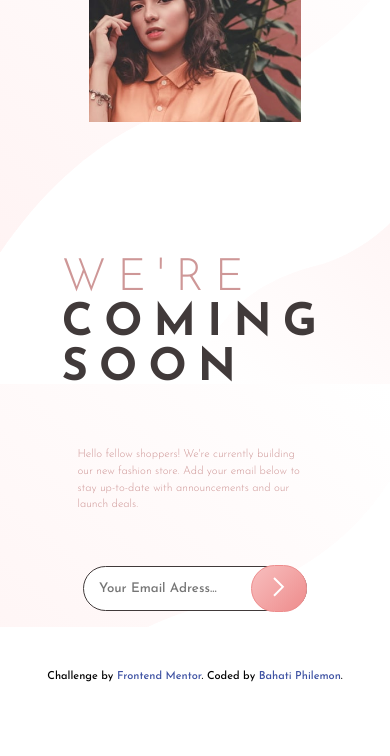
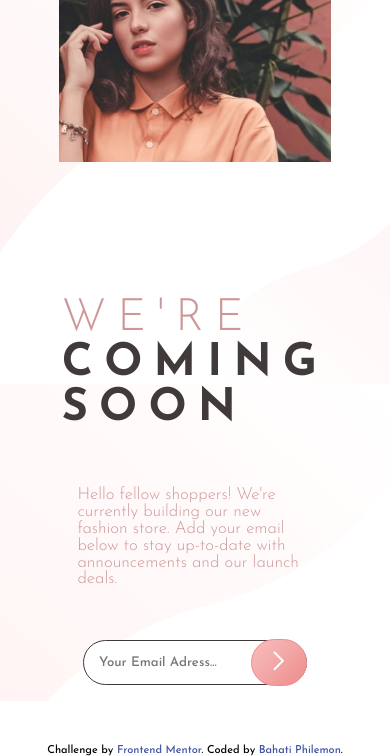
Before and after one commit to bahati7/base-apparel-coming-soon-master, a plain HTML site: page index.html in a window 390 px wide. Shown: the part 145-901 px from the top of the page. Before the commit the page ends 844 px from the top, so only its background shows below. Drawn offline with Linux system fonts and the light colour scheme.

Commit message:
Update style.css

```diff
--- a/css/style.css
+++ b/css/style.css
@@ -179,12 +179,12 @@
 
     .img-hero-mobile img{
         padding-bottom: 2rem;
-        width: 70%;
+        width: 90%;
         display: block;
     }
 
     .text-content p{
-        font-size: 1rem;
+        font-size: 1.5rem;
         font-weight: 300;
         width: 35rem;
         margin: 1rem;
```
